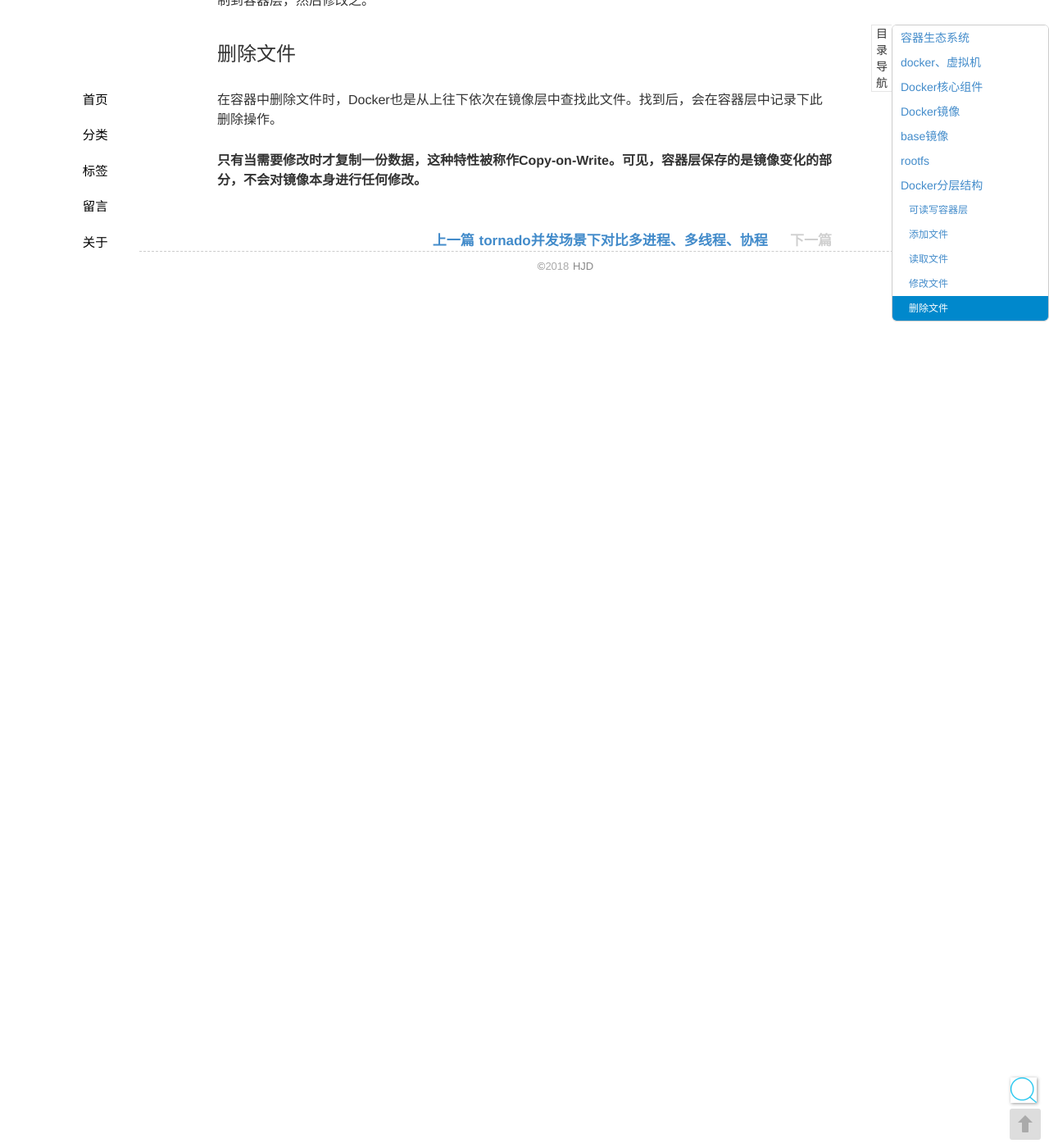
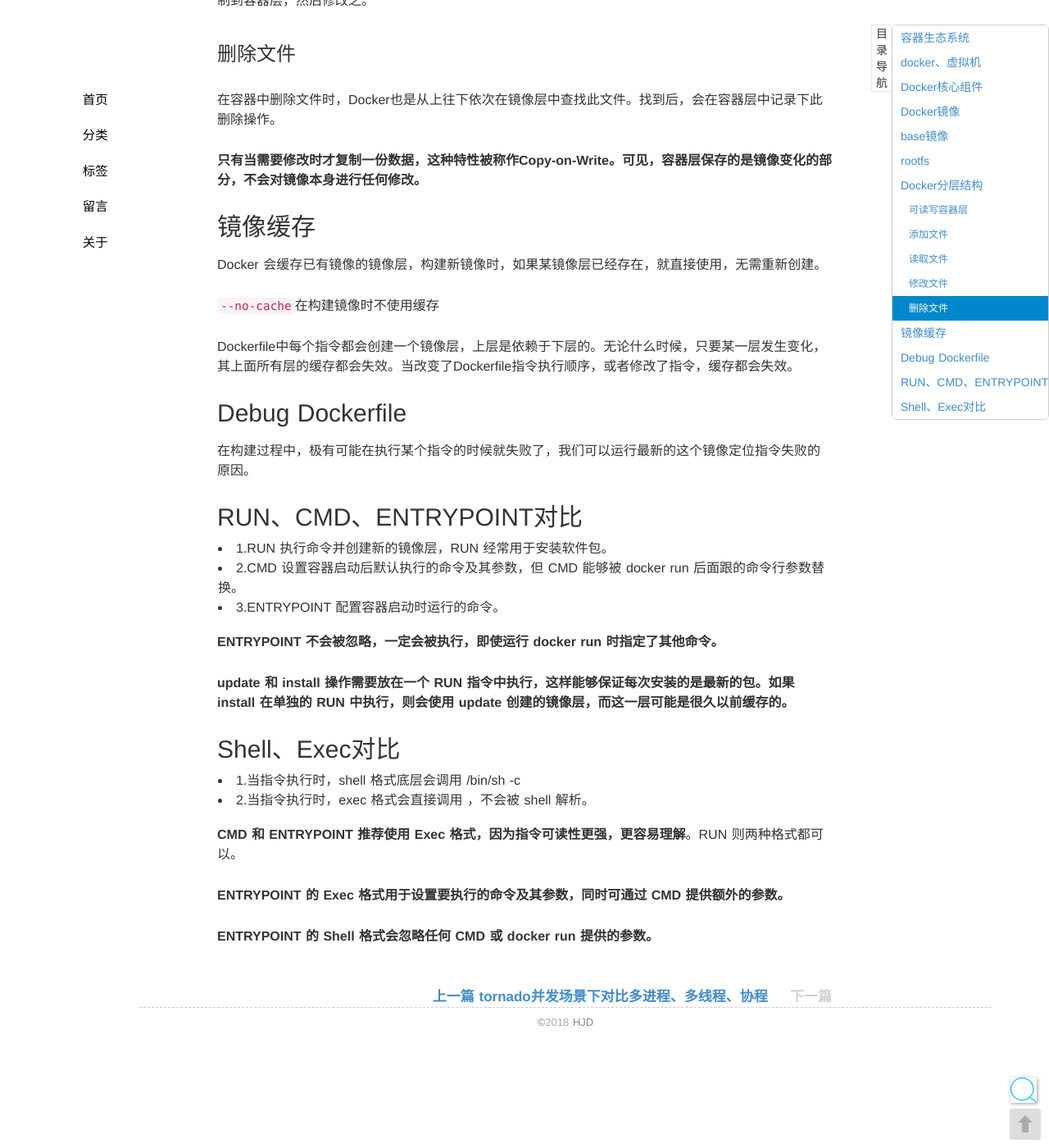
Before and after one commit to seekplum/seekplum.github.io, a Jekyll site: the page built from _posts/2018-08-06-continuous-learning-docker.md, in a window 1280 px wide and 1400 px high, scrolled down 6358 px. Shown: the whole window at 82% size. Built offline with Jekyll 4.4.1, drawn with Linux system fonts in a browser that asks for light colours; comment, search, counter and statistics services are not loaded.

```diff
--- a/_posts/2018-08-06-continuous-learning-docker.md
+++ b/_posts/2018-08-06-continuous-learning-docker.md
@@ -204,3 +204,34 @@
 在容器中删除文件时，Docker也是从上往下依次在镜像层中查找此文件。找到后，会在容器层中记录下此删除操作。
 
 **只有当需要修改时才复制一份数据，这种特性被称作Copy-on-Write。可见，容器层保存的是镜像变化的部分，不会对镜像本身进行任何修改。**
+
+## 镜像缓存
+Docker 会缓存已有镜像的镜像层，构建新镜像时，如果某镜像层已经存在，就直接使用，无需重新创建。
+
+`--no-cache`在构建镜像时不使用缓存
+
+Dockerfile中每个指令都会创建一个镜像层，上层是依赖于下层的。无论什么时候，只要某一层发生变化，其上面所有层的缓存都会失效。当改变了Dockerfile指令执行顺序，或者修改了指令，缓存都会失效。
+
+## Debug Dockerfile
+在构建过程中，极有可能在执行某个指令的时候就失败了，我们可以运行最新的这个镜像定位指令失败的原因。
+
+
+## RUN、CMD、ENTRYPOINT对比
+* 1.RUN 执行命令并创建新的镜像层，RUN 经常用于安装软件包。
+* 2.CMD 设置容器启动后默认执行的命令及其参数，但 CMD 能够被 docker run 后面跟的命令行参数替换。
+* 3.ENTRYPOINT 配置容器启动时运行的命令。
+
+**ENTRYPOINT 不会被忽略，一定会被执行，即使运行 docker run 时指定了其他命令。**
+
+**update 和 install 操作需要放在一个 RUN 指令中执行，这样能够保证每次安装的是最新的包。如果 install 在单独的 RUN 中执行，则会使用 update 创建的镜像层，而这一层可能是很久以前缓存的。**
+
+## Shell、Exec对比
+* 1.当指令执行时，shell 格式底层会调用 /bin/sh -c <command>
+* 2.当指令执行时，exec 格式会直接调用 <command>，不会被 shell 解析。
+
+
+**CMD 和 ENTRYPOINT 推荐使用 Exec 格式，因为指令可读性更强，更容易理解**。RUN 则两种格式都可以。
+
+**ENTRYPOINT 的 Exec 格式用于设置要执行的命令及其参数，同时可通过 CMD 提供额外的参数。**
+
+**ENTRYPOINT 的 Shell 格式会忽略任何 CMD 或 docker run 提供的参数。**
```
Also changed, not shown: _posts/2018-05-28-docker-use.md (+34 -0 lines).
